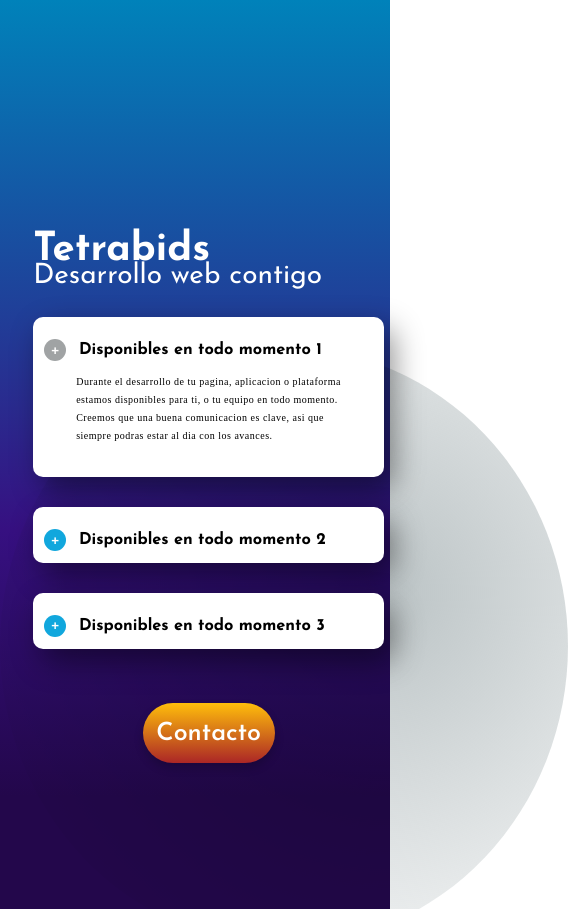
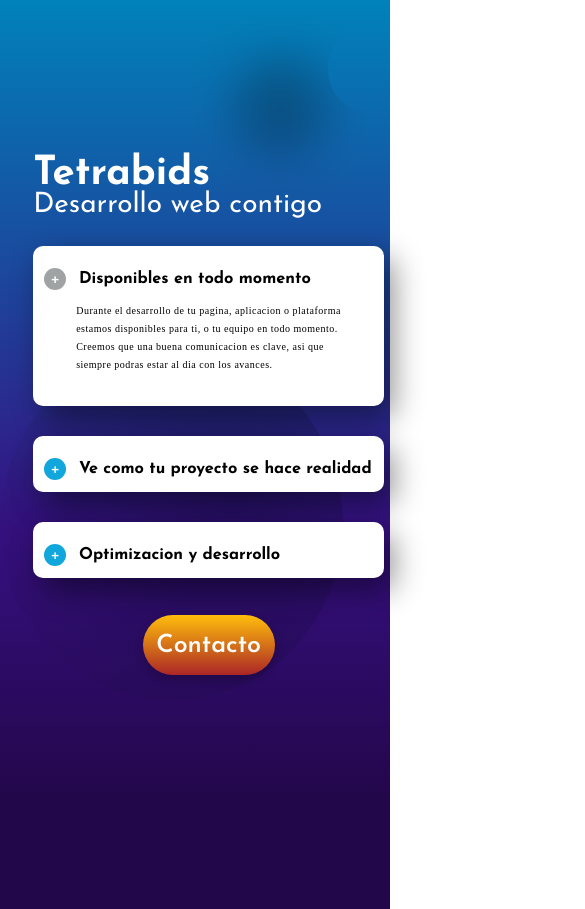
Before and after one commit to soyrbto/TetrabidsSpa, a Svelte app: page / in a window 390 px wide. Shown: the top 909 px of the page, 585 px wide, since content can reach past the window. Built offline with nearby package versions, Linux system fonts and the light colour scheme.

Commit message:
improve responsive and start with contact card

```diff
--- a/src/Component/Textures.svelte
+++ b/src/Component/Textures.svelte
@@ -1,23 +1,24 @@
 <style>
   .ellipse-1 {
     position: absolute;
-    width: 400px;
-    height: 420px;
+    width: 20.83vw;
+    height: 21.875vw;
     border-radius: 50%;
-    left: 1613px;
-    top: 129px;
+    left: 84vw;
+    top: 6.72vw;
 
     background: #ffffff;
     mix-blend-mode: multiply;
     box-shadow: -88px 38px 48px 6px rgba(0, 0, 0, 0.25);
-    z-index: 1;
+    z-index: 0;
   }
 
   .ellipse-2 {
     position: absolute;
     border-radius: 50%;
-    width: 568px;
-    height: 598.05px;
+    /* META WIDTH 568PX */
+    width: calc(15vw + 28.4rem);
+    height: calc(15.5vw + 29.4rem);
     left: 0px;
     top: 346.95px;
     background: radial-gradient(
--- a/src/Component/TitleSubtitle.svelte
+++ b/src/Component/TitleSubtitle.svelte
@@ -12,7 +12,7 @@
   }
 
   span {
-    margin-top: -25px;
+    margin-top: -20px;
     display: block;
     /* meta font size 45px*/
     font-size: clamp(28px, 1.46vw + 17px, 50px);
--- a/src/Sections/Home.svelte
+++ b/src/Sections/Home.svelte
@@ -57,7 +57,8 @@
 
 <style>
   .navbar {
-    margin-bottom: 9.5rem;
+    /* META MARGIN 95PX */
+    margin-bottom: 4.95vw;
   }
 
   .wrapper {
@@ -101,7 +102,7 @@
     justify-content: center;
     position: absolute;
     /* meta top 580px */
-    top: calc(6vw + 46rem);
+    top: calc(8vw + 44rem);
     align-self: center;
   }
 
--- a/src/StaticStore.js
+++ b/src/StaticStore.js
@@ -2,19 +2,19 @@ const navbarItems = ["Servicios", "Blog", "Productos", "FAQ"];
 
 const accordionData = [
   {
-    title: "Disponibles en todo momento 1",
+    title: "Disponibles en todo momento",
     body:
       "Durante el desarrollo de tu pagina, aplicacion o plataforma estamos disponibles para ti, o tu equipo en todo momento. Creemos que una buena comunicacion es clave, asi que siempre podras estar al dia con los avances.",
   },
   {
-    title: "Disponibles en todo momento 2",
+    title: "Ve como tu proyecto se hace realidad",
     body:
-      "Durante el desarrollo de tu pagina, aplicacion o plataforma estamos disponibles para ti, o tu equipo en todo momento. Creemos que una buena comunicacion es clave, asi que siempre podras estar al dia con los avances. Nuestro ambiente de desarrollo permite que veas en tiempo real los cambios, con herramientas especiales que te permitan interactuar con tu desarrollo.",
+      "Nuestro ambiente de desarrollo permite que veas en tiempo real los cambios, con herramientas especiales que te permitan interactuar con tu desarrollo.",
   },
   {
-    title: "Disponibles en todo momento 3",
+    title: "Optimizacion y desarrollo",
     body:
-      "Durante el desarrollo de tu pagina, aplicacion o plataforma estamos disponibles para ti, o tu equipo en todo momento. Creemos que una buena comunicacion es clave, asi que siempre podras estar al dia con los avances. Nuestro ambiente de desarrollo permite que veas en tiempo real los cambios, con herramientas especiales que te permitan interactuar con tu desarrollo.",
+      "Nuestro ambiente de desarrollo permite que veas en tiempo real los cambios, con herramientas especiales que te permitan interactuar con tu desarrollo.",
   },
 ];
 
```
